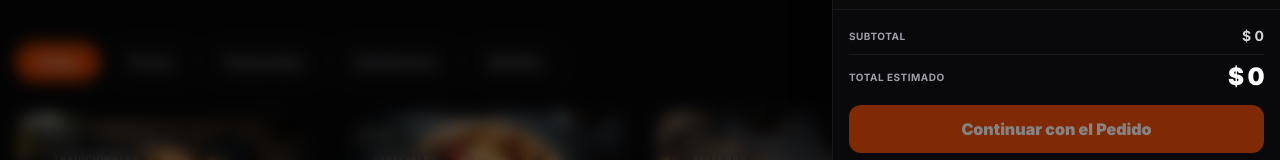
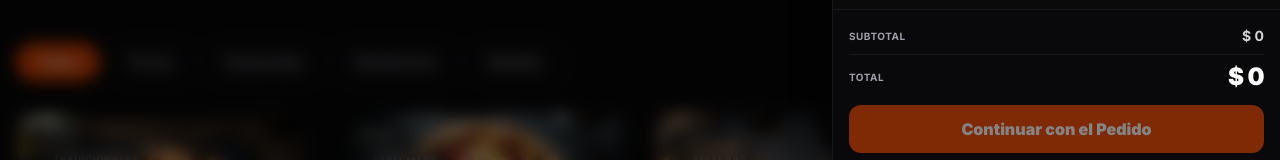
Before and after one commit to futurizatechar-hash/web-ventas-rotiseria, a Next.js app: page / in a window 1280 px wide. Both pictures are taken after a click on the button 1240 px from the left and 32 px from the top of the page. Shown: the part 631-791 px from the top of the page. Built offline with nearby package versions, Linux system fonts and the light colour scheme.

Commit message:
Change 'Total Estimado' to 'Total' in cart footer

```diff
--- a/src/app/page.tsx
+++ b/src/app/page.tsx
@@ -712,7 +712,7 @@ export default function CatalogPage() {
                   </div>
                 )}
                 <div className="flex items-center justify-between pt-1.5 border-t border-zinc-900 mt-2">
-                  <span className="font-bold text-zinc-400 uppercase tracking-wider text-[10px]">Total Estimado</span>
+                  <span className="font-bold text-zinc-400 uppercase tracking-wider text-[10px]">Total</span>
                   <span className="font-black text-2xl tracking-tight text-white">{formatPrice(finalTotal)}</span>
                 </div>
               </div>
```
